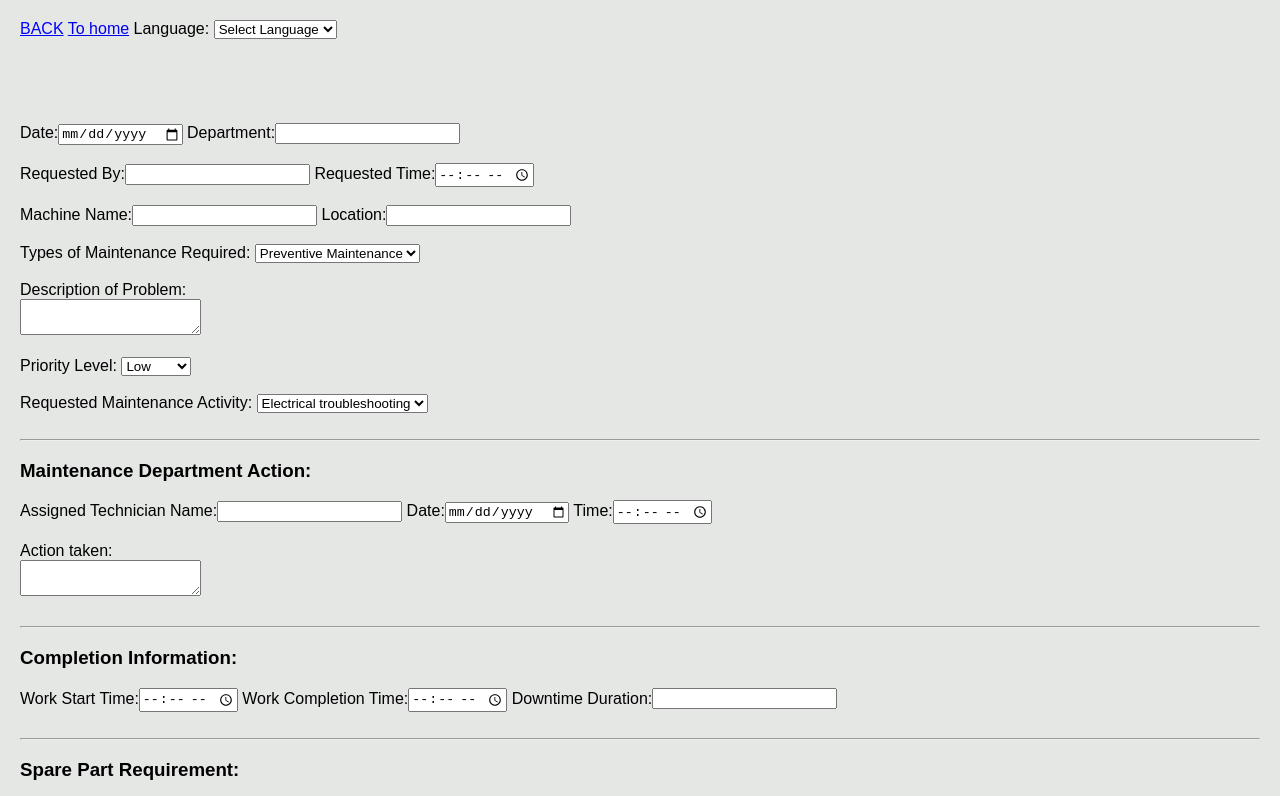
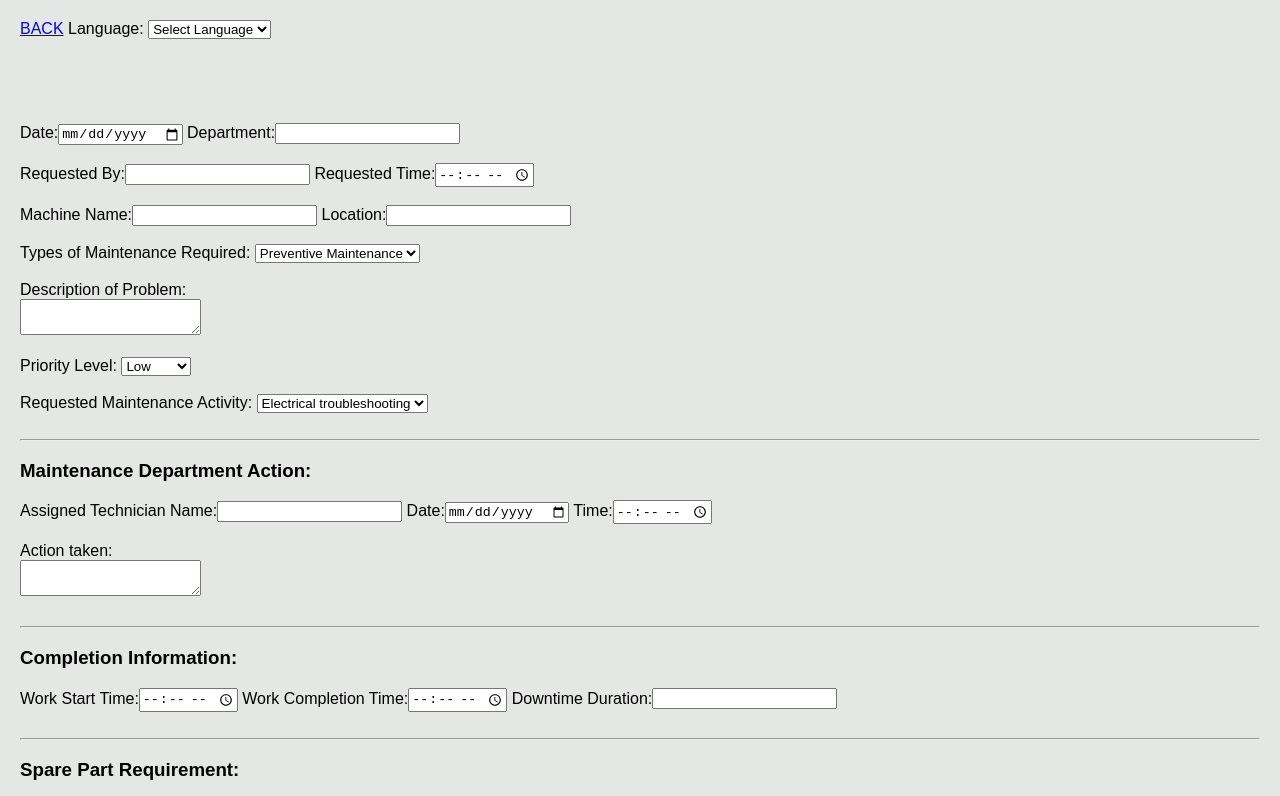
Before and after one commit to etachali2-prog/reportForm, a plain HTML site: page index.html in a window 1280 px wide. Shown: the top 796 px of the page. Drawn offline with Linux system fonts and the light colour scheme.

Commit message:
Update index.html

```diff
--- a/index.html
+++ b/index.html
@@ -14,7 +14,7 @@
 </head>
 <body>
     <a href="https://etachali2-prog.github.io/all/"style="color:blue;">BACK</a>
- <a href="https://etachali2-prog.github.io/To-home/">To home</a> <label>Language:</label>
+ <label>Language:</label>
 <select onchange="location = this.value;">
   <option value="" disabled selected>Select Language</option>
   <option value="https://etachali2-prog.github.io/oreport/">Afaan Oromoo</option>
```
